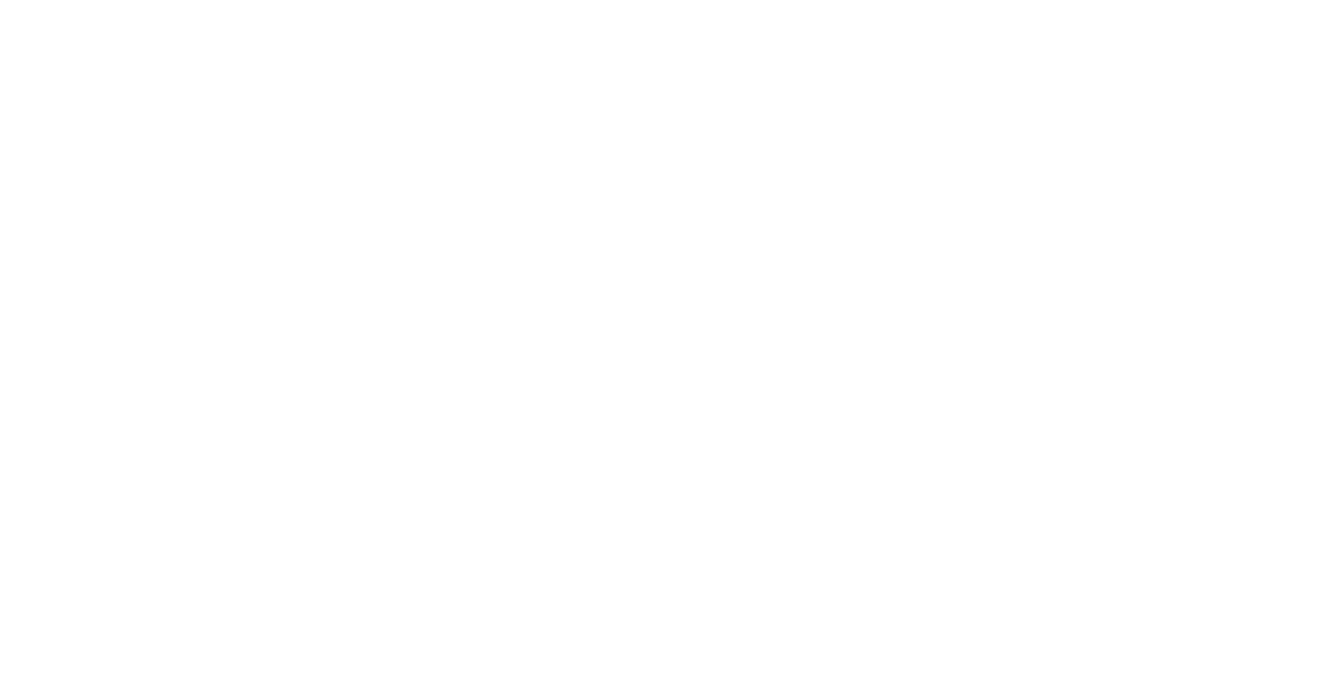
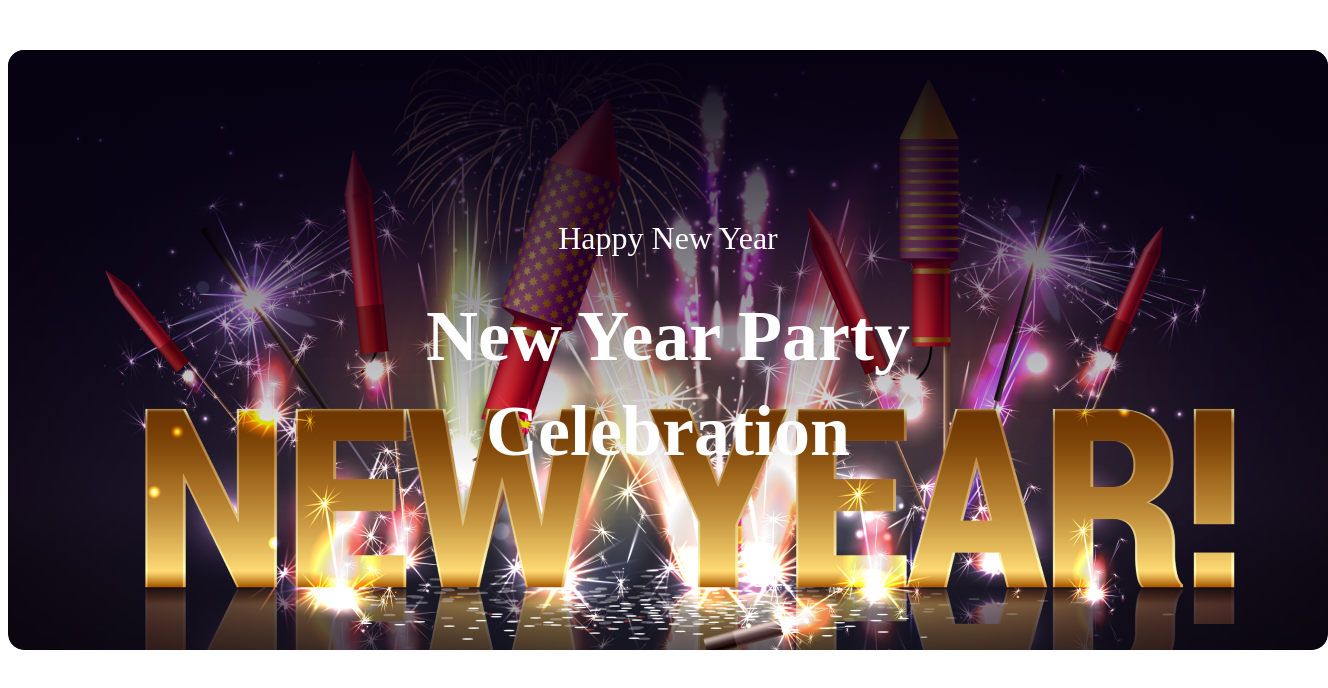
Before and after one commit to mominulislam2397/b9-assignmet-1, a plain HTML site: page index.html in a window 1280 px wide. Shown: the whole page, 1328 px wide, since content can reach past the window. Drawn offline with Linux system fonts and the light colour scheme.

Commit message:
added banner tittle

```diff
--- a/index.html
+++ b/index.html
@@ -4,8 +4,18 @@
   <meta charset="UTF-8">
   <meta name="viewport" content="width=device-width, initial-scale=1.0">
   <title>My First Assignment 1</title>
+  <link rel="stylesheet" href="style.css">
+
 </head>
 <body>
+  <div class="banner-container">
+    <div class="banner">
+      <div class="title">
+        <h3 class="banner-title">Happy New Year</h3>
+        <h1 class="banner-title-descrip">New Year Party <br> Celebration</h1>
+      </div>
+
+    </div>
 
 </body>
 </html>
--- /dev/null
+++ b/style.css
@@ -0,0 +1,30 @@
+/* banner container */
+.banner-container{
+  background-image: url("resources/Banner\ Image.png");
+  width: 1320px;
+  height: 600px;
+  margin: 50px auto 0;
+  border-radius: 16px;
+}
+.banner{
+  border-radius: 16px;background: linear-gradient(180deg, #070211 0%, rgba(7, 2, 17, 0.00) 100%); }
+.banner-title{
+  color: #FFF;
+  text-align: center;
+  font-family: Merriweather;
+  font-size: 32px;
+  font-weight: 400;
+  padding: 170px 530px 0;
+
+
+}
+.banner-title-descrip{
+  color: #FFF;
+  text-align: center;color: #FFF;
+  text-align: center;
+  font-family: Merriweather;
+  font-size: 72px;
+  font-weight: 900;
+  line-height: 95px; /* 131.944% */
+  margin-top: 15px;
+}
```
